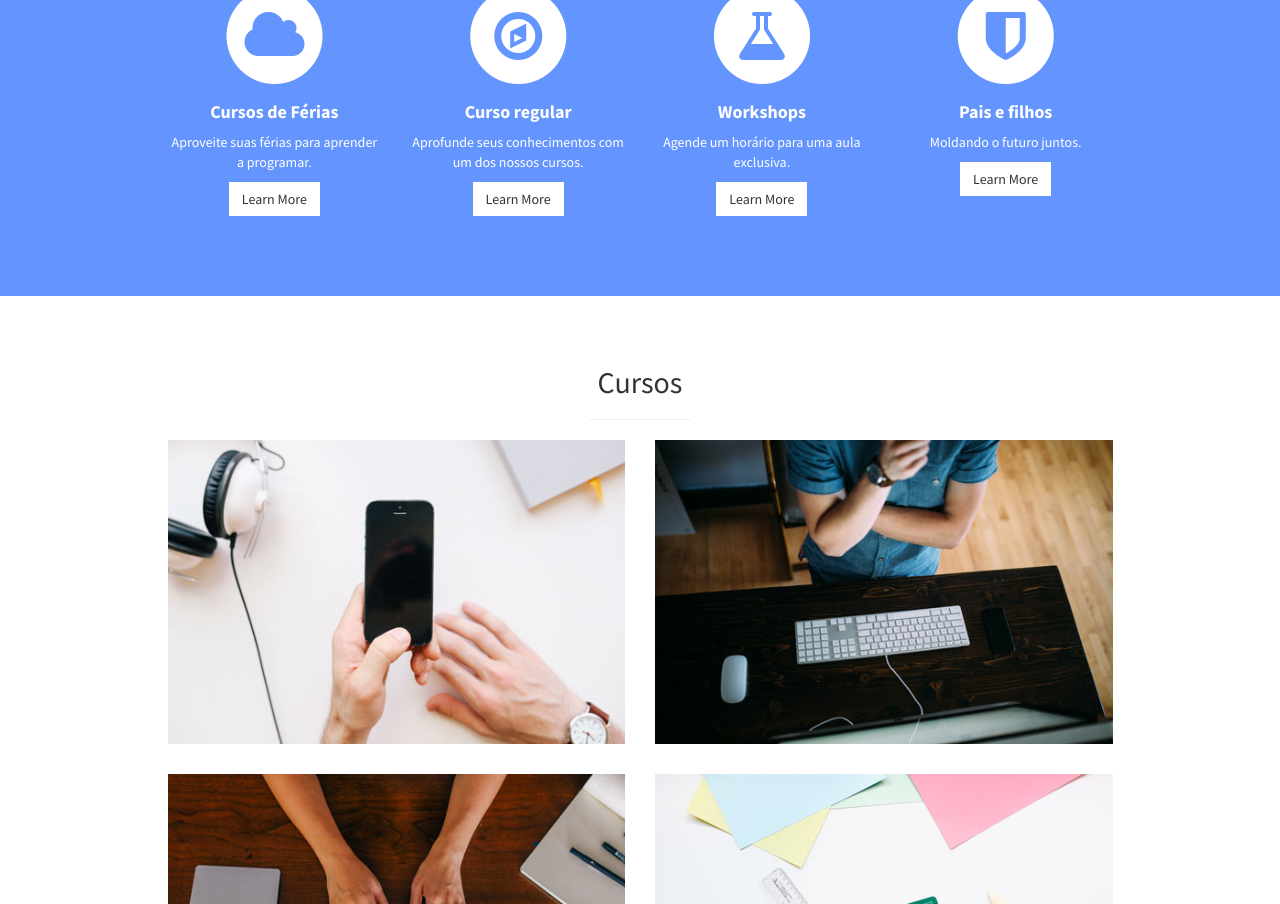
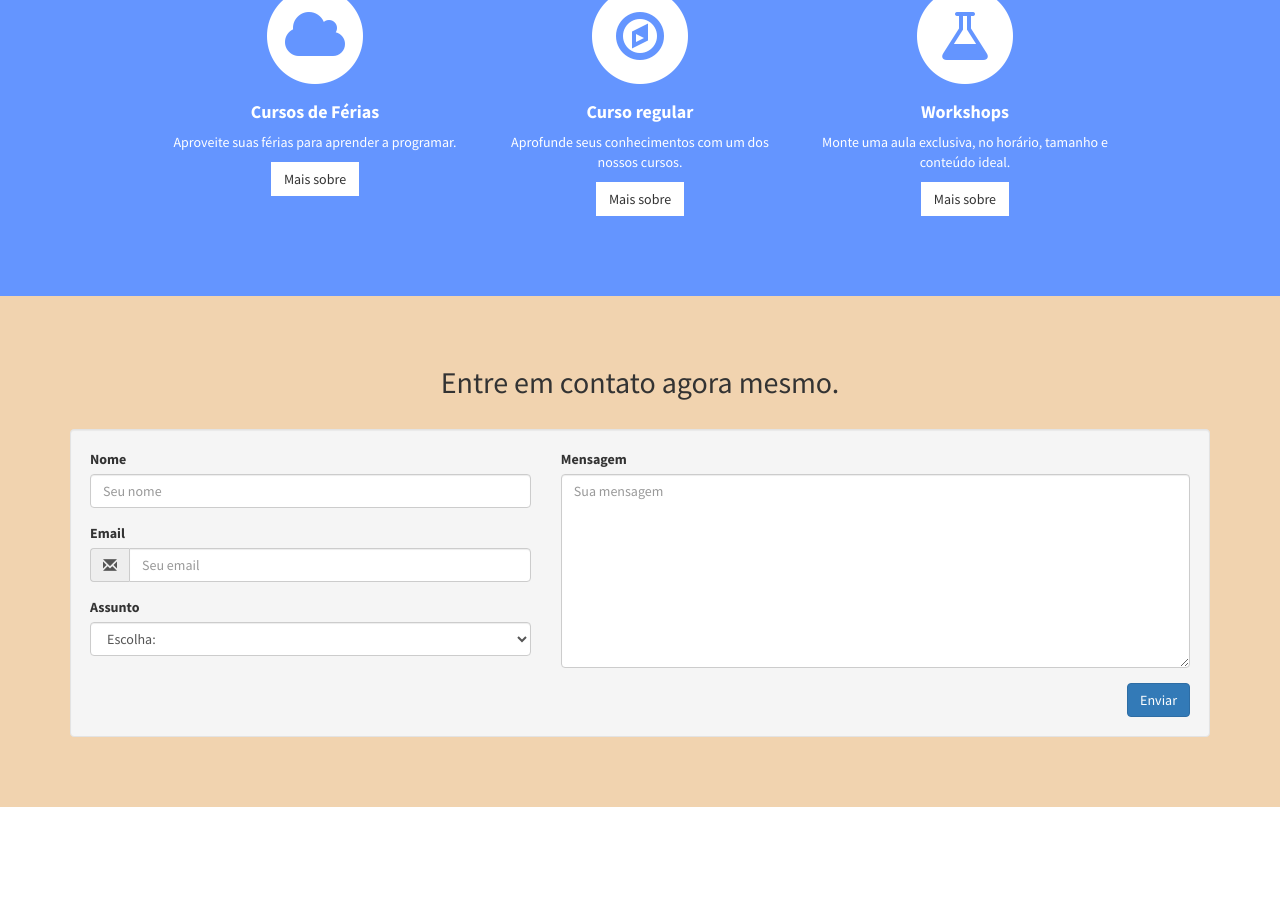
Before and after one commit to coloniadocodigo/coloniadocodigo.github.io, a plain HTML site: page index.html in a window 1280 px wide. Shown: the part 1127-2031 px from the top of the page. Drawn offline with Linux system fonts and the light colour scheme.

Commit message:
apresentação do formulário de contato e pequenas mudanças

```diff
--- a/css/stylish-portfolio.css
+++ b/css/stylish-portfolio.css
@@ -237,6 +237,25 @@ hr.small {
     margin: 10px;
 }
 
+/* Contact */
+
+.contact {
+    padding: 50px 0;
+    background-color: #f1d3af;
+}
+
+.formld {
+  min-height: 20px;
+  padding: 19px;
+  margin-bottom: 20px;
+  margin-top: 20px;
+  background-color: #f5f5f5;
+  border: 1px solid #e3e3e3;
+  border-radius: 4px;
+  -webkit-box-shadow: inset 0 1px 1px rgba(0, 0, 0, .05);
+          box-shadow: inset 0 1px 1px rgba(0, 0, 0, .05);
+}
+
 /* Map */
 
 .map {
--- a/index.html
+++ b/index.html
@@ -31,22 +31,13 @@
         <ul class="sidebar-nav">
             <a id="menu-close" href="#" class="btn btn-light btn-lg pull-right toggle"><i class="fa fa-times"></i></a>
             <li class="sidebar-brand">
-                <a href="#top" onclick=$("#menu-close").click();>Start Bootstrap</a>
+                <a href="#top" onclick=$("#menu-close").click();>Início</a>
             </li>
             <li>
-                <a href="#top" onclick=$("#menu-close").click();>Home</a>
+                <a href="#about" onclick=$("#menu-close").click();>Sobre</a>
             </li>
             <li>
-                <a href="#about" onclick=$("#menu-close").click();>About</a>
-            </li>
-            <li>
-                <a href="#services" onclick=$("#menu-close").click();>Services</a>
-            </li>
-            <li>
-                <a href="#portfolio" onclick=$("#menu-close").click();>Portfolio</a>
-            </li>
-            <li>
-                <a href="#contact" onclick=$("#menu-close").click();>Contact</a>
+                <a href="#contact" onclick=$("#menu-close").click();>Contato</a>
             </li>
         </ul>
     </nav>
@@ -111,7 +102,8 @@
                     <h2>Serviços</h2>
                     <hr class="small">
                     <div class="row">
-                        <div class="col-md-3 col-sm-6">
+                        <!--<div class="col-md-3 col-sm-6">-->
+                            <div class="col-md-4 col-sm-4">
                             <div class="service-item">
                                 <span class="fa-stack fa-4x">
                                 <i class="fa fa-circle fa-stack-2x"></i>
@@ -121,10 +113,11 @@
                                     <strong>Cursos de Férias</strong>
                                 </h4>
                                 <p>Aproveite suas férias para aprender a programar.</p>
-                                <a href="#" class="btn btn-light">Learn More</a>
+                                <a href="cursodeferias.html" class="btn btn-light">Mais sobre</a>
                             </div>
                         </div>
-                        <div class="col-md-3 col-sm-6">
+                        <!--<div class="col-md-3 col-sm-6">-->
+                            <div class="col-md-4 col-sm-4">
                             <div class="service-item">
                                 <span class="fa-stack fa-4x">
                                 <i class="fa fa-circle fa-stack-2x"></i>
@@ -134,10 +127,11 @@
                                     <strong>Curso regular</strong>
                                 </h4>
                                 <p>Aprofunde seus conhecimentos com um dos nossos cursos.</p>
-                                <a href="#" class="btn btn-light">Learn More</a>
+                                <a href="#" class="btn btn-light">Mais sobre</a>
                             </div>
                         </div>
-                        <div class="col-md-3 col-sm-6">
+                        <!--<div class="col-md-3 col-sm-6">-->
+                            <div class="col-md-4 col-sm-4">
                             <div class="service-item">
                                 <span class="fa-stack fa-4x">
                                 <i class="fa fa-circle fa-stack-2x"></i>
@@ -146,11 +140,12 @@
                                 <h4>
                                     <strong>Workshops</strong>
                                 </h4>
-                                <p>Agende um horário para uma aula exclusiva.</p>
-                                <a href="#" class="btn btn-light">Learn More</a>
+                                <!--<p>Agende um horário para uma aula exclusiva.</p>-->
+                                <p>Monte uma aula exclusiva, no horário, tamanho e conteúdo ideal.</p>
+                                <a href="#" class="btn btn-light">Mais sobre</a>
                             </div>
                         </div>
-                        <div class="col-md-3 col-sm-6">
+                    <!--    <div class="col-md-3 col-sm-6">
                             <div class="service-item">
                                 <span class="fa-stack fa-4x">
                                 <i class="fa fa-circle fa-stack-2x"></i>
@@ -160,9 +155,10 @@
                                     <strong>Pais e filhos</strong>
                                 </h4>
                                 <p>Moldando o futuro juntos.</p>
-                                <a href="#" class="btn btn-light">Learn More</a>
+                                <a href="#" class="btn btn-light">Mais sobre</a>
                             </div>
                         </div>
+                    -->
                     </div>
                     <!-- /.row (nested) -->
                 </div>
@@ -173,8 +169,69 @@
         <!-- /.container -->
     </section>
 
+    <!-- Contact -->
+
+    <section id="contact" class="contact">
+        <div class="container">
+            <div class="row">
+                <div class="col-lg-12 text-center">
+                    <h2>Entre em contato agora mesmo.</h2>
+                </div>
+            </div>
+        </div>
+
+    <div class="container">
+        <div class="row">
+        <div class="col-md-12">
+            <!--<div class="well well-sm">-->
+                <div class="formld">
+                <form>
+                <div class="row">
+                    <div class="col-md-5">
+                        <div class="form-group">
+                            <label for="name">Nome</label>
+                            <input type="text" class="form-control" id="name" placeholder="Seu nome" required="required" />
+                        </div>
+                        <div class="form-group">
+                            <label for="email">Email</label>
+                            <div class="input-group">
+                                <span class="input-group-addon"><span class="glyphicon glyphicon-envelope"></span>
+                                </span>
+                                <input type="email" class="form-control" id="email" placeholder="Seu email" required="required" /></div>
+                        </div>
+                        <div class="form-group">
+                            <label for="subject">
+                                Assunto</label>
+                            <select id="subject" name="subject" class="form-control" required="required">
+                                <option value="na" selected="">Escolha:</option>
+                                <option value="service">Geral</option>
+                                <option value="suggestions">Cursos de Férias</option>
+                                <option value="product">Cursos Regulares</option>
+                                <option value="product">Workshops</option>
+                            </select>
+                        </div>
+                    </div>
+                    <div class="col-md-7">
+                        <div class="form-group">
+                            <label for="name">Mensagem</label>
+                            <textarea name="message" id="message" class="form-control" rows="9" cols="25" required="required"
+                                placeholder="Sua mensagem"></textarea>
+                        </div>
+                    </div>
+                    <div class="col-md-12">
+                        <button type="submit" class="btn btn-primary pull-right" id="btnContactUs">Enviar</button>
+                    </div>
+                </div>
+                </form>
+            </div>
+        </div>
+    </div>
+</div>
+    </section>
+
+
     <!-- Portfolio -->
-    <section id="portfolio" class="portfolio">
+    <!--<section id="portfolio" class="portfolio">
         <div class="container">
             <div class="row">
                 <div class="col-lg-10 col-lg-offset-1 text-center">
@@ -211,17 +268,17 @@
                         </div>
                     </div>
                     <!-- /.row (nested) -->
-                    <a href="#" class="btn btn-dark">View More Items</a>
+                   <!-- <a href="#" class="btn btn-dark">View More Items</a>
                 </div>
                 <!-- /.col-lg-10 -->
-            </div>
+         <!--   </div>
             <!-- /.row -->
-        </div>
+      <!--  </div>
         <!-- /.container -->
-    </section>
+    <!--</section> -->
 
     <!-- Call to Action -->
-    <aside class="call-to-action bg-primary">
+    <!--<aside class="call-to-action bg-primary">
         <div class="container">
             <div class="row">
                 <div class="col-lg-12 text-center">
@@ -231,7 +288,7 @@
                 </div>
             </div>
         </div>
-    </aside>
+    </aside>-->
 
 
     <!-- Footer -->
@@ -239,13 +296,12 @@
         <div class="container">
             <div class="row">
                 <div class="col-lg-10 col-lg-offset-1 text-center">
-                    <h4><strong>Start Bootstrap</strong>
+                    <h4><strong>Colônia do Código</strong>
                     </h4>
-                    <p>3481 Melrose Place
-                        <br>Beverly Hills, CA 90210</p>
+                    <p>Brasília, DF</p>
                     <ul class="list-unstyled">
-                        <li><i class="fa fa-phone fa-fw"></i> (123) 456-7890</li>
-                        <li><i class="fa fa-envelope-o fa-fw"></i> <a href="mailto:name@example.com">name@example.com</a>
+                        <!--<li><i class="fa fa-phone fa-fw"></i> (123) 456-7890</li>-->
+                        <li><i class="fa fa-envelope-o fa-fw"></i> <a href="mailto:name@example.com">contato@coloniadocodigo.com</a>
                         </li>
                     </ul>
                     <br>
@@ -261,7 +317,7 @@
                         </li>
                     </ul>
                     <hr class="small">
-                    <p class="text-muted">Copyright &copy; Your Website 2014</p>
+                    <p class="text-muted">Copyright &copy; Colônia do Código 2017</p>
                 </div>
             </div>
         </div>
```
